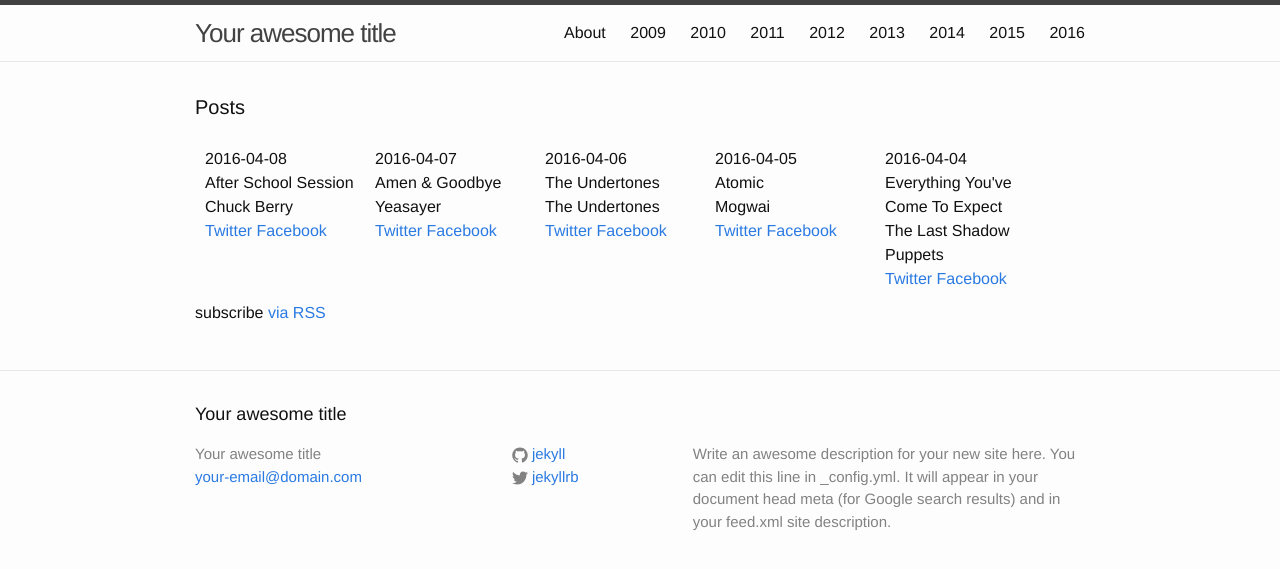
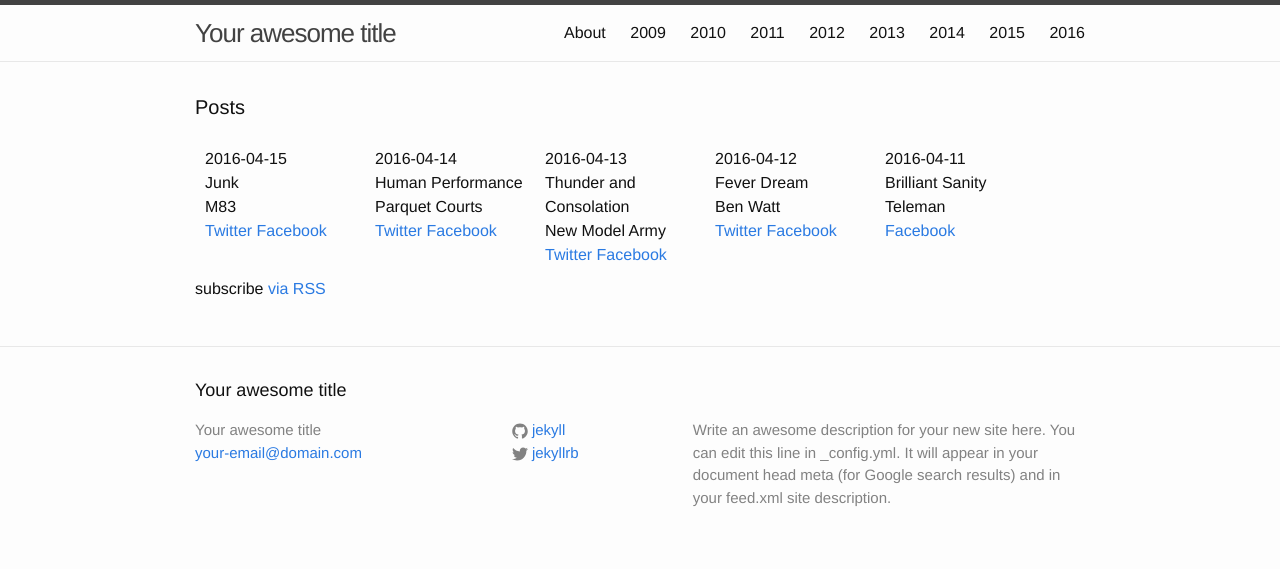
Before and after one commit to karaken12/bbc6musicaotd, a Jekyll site: the page built from site/index.html, in a window 1280 px wide. Shown: the top 569 px of the page. Built offline with Jekyll 4.4.1, drawn with Linux system fonts in a browser that asks for light colours.

Commit message:
Album data for week beginning 2016-04-11.

```diff
--- a/site/_data/year/2016.yml
+++ b/site/_data/year/2016.yml
@@ -607,3 +607,49 @@
     - https://twitter.com/BBC6Music/status/718441166648291328
     facebook:
     - https://www.facebook.com/BBCRadio6Music/posts/1181922858498589:0
+- date: 2016-04-11
+  artist: Teleman
+  title: Brilliant Sanity
+  spotify-id: 4Bif5km1gUjTlmhU6TemgW
+  sources:
+    facebook:
+    - https://www.facebook.com/BBCRadio6Music/posts/1183840621640146:0
+- date: 2016-04-12
+  artist: Ben Watt
+  title: Fever Dream
+  spotify-id: 7HSdX3hm9TdDPelS1LiVq7
+  sources:
+    twitter:
+    - https://twitter.com/BBC6Music/status/719849959420506117
+    - https://twitter.com/BBC6Music/status/719891315627073536
+    facebook:
+    - https://www.facebook.com/20531316728/posts/10154009990506729/
+- date: 2016-04-13
+  artist: New Model Army
+  title: Thunder and Consolation
+  spotify-id: 5DPwOvCcqxFeeep1uoSLHx
+  sources:
+    twitter:
+    - https://twitter.com/BBC6Music/status/720252964024295424
+    - https://twitter.com/BBC6Music/status/720269276326850560
+    facebook:
+    - https://www.facebook.com/BBCRadio6Music/posts/1185091458181729:0
+    - https://www.facebook.com/20531316728/posts/10154009990506729/
+- date: 2016-04-14
+  artist: Parquet Courts
+  title: Human Performance
+  spotify-id: 4RNew41ZeRuoRNg3YAhvpe
+  sources:
+    twitter:
+    - https://twitter.com/BBC6Music/status/720615156175224833
+    facebook:
+    - https://www.facebook.com/BBCRadio6Music/photos/a.133411500016402.19497.107909022566650/1185781058112769/?type=3
+- date: 2016-04-15
+  artist: M83
+  title: Junk
+  spotify-id: 7CfdecqjyHMjKjPVi5HwX7
+  sources:
+    twitter:
+    - https://twitter.com/BBC6Music/status/720977224736903168
+    facebook:
+    - https://www.facebook.com/BBCRadio6Music/photos/a.133411500016402.19497.107909022566650/1186397438051131/?type=3
```
